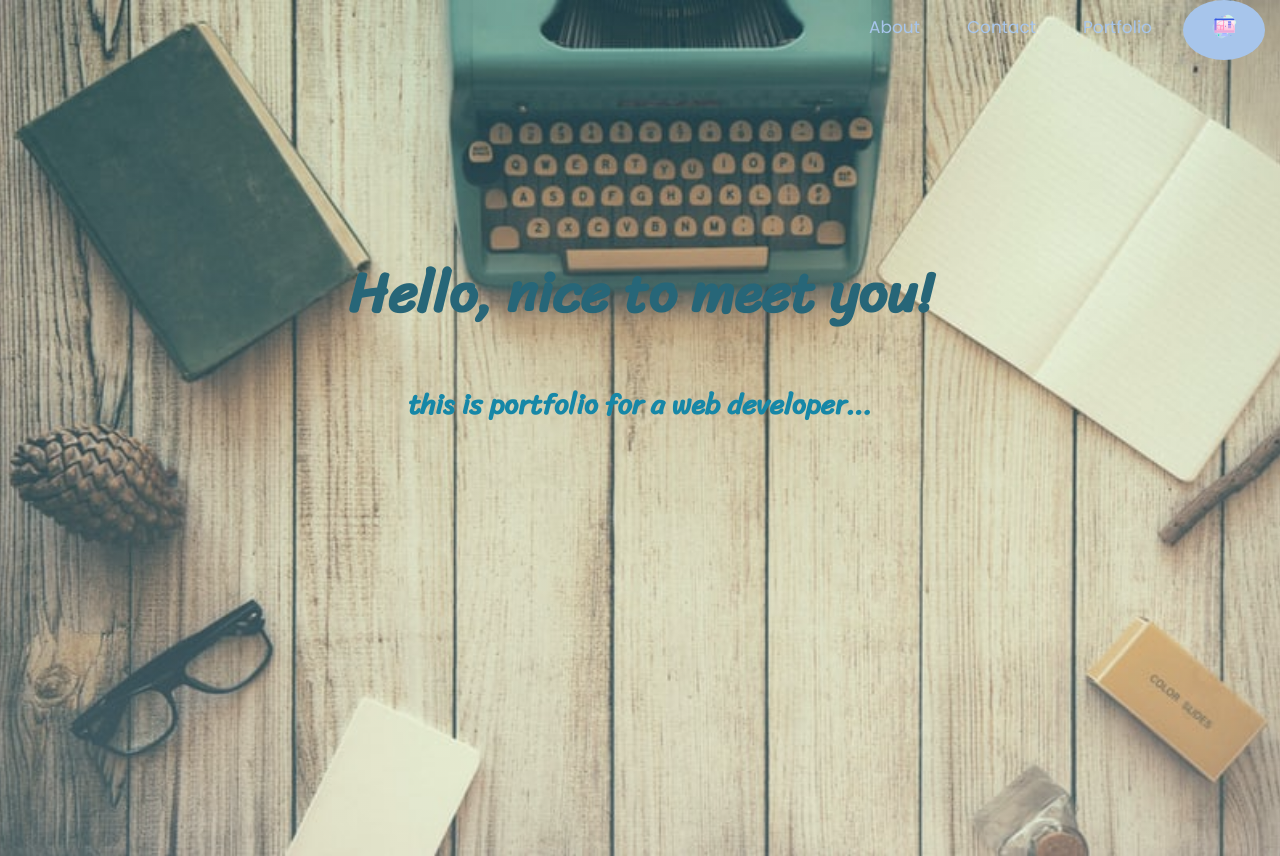
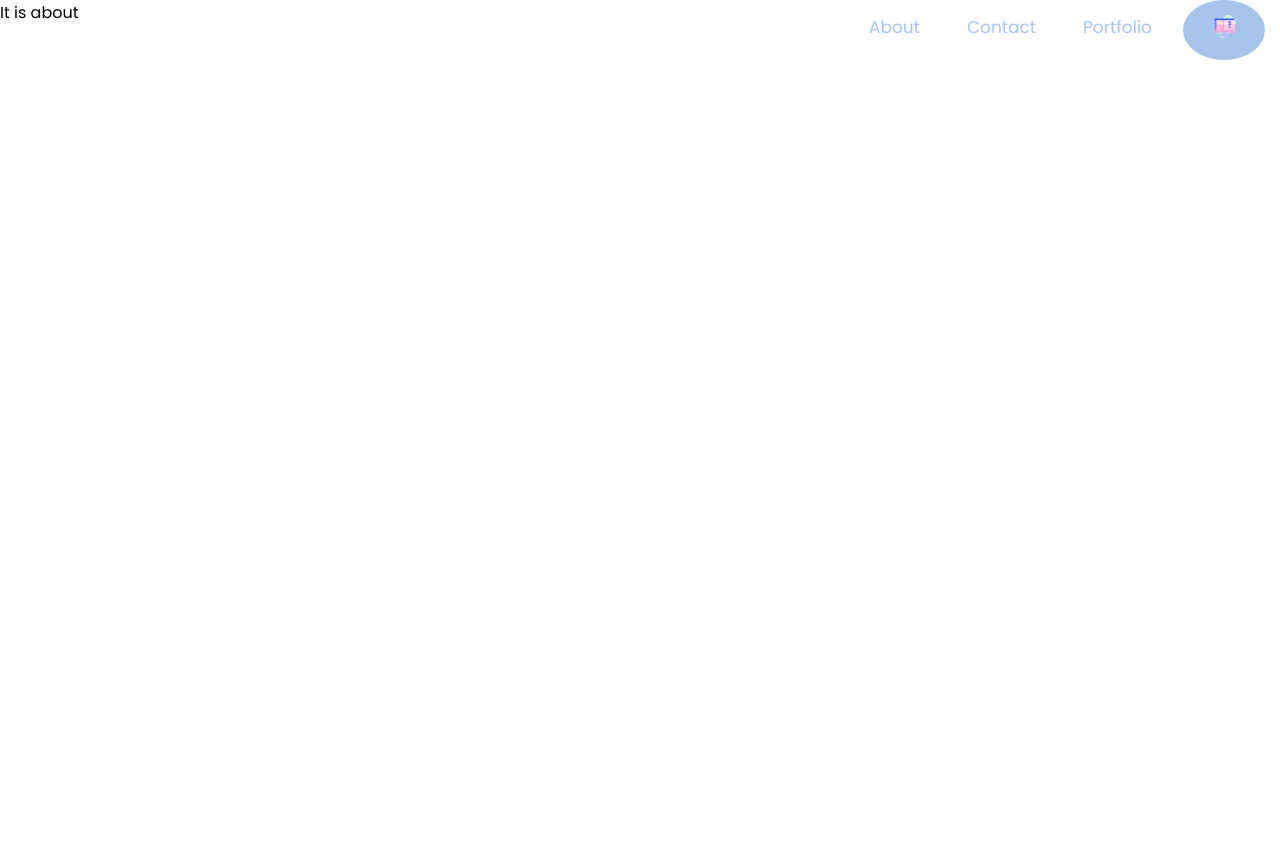
Before and after one commit to alena22292/portfolio-app, a React (Create React App) app: page /about in a window 1280 px wide. After the commit the page ends 800 px from the top, so only its background shows below. Built offline with nearby package versions, Linux system fonts and the light colour scheme.

Commit message:
Add page links to the router

```diff
--- a/src/App.js
+++ b/src/App.js
@@ -2,23 +2,34 @@ import React from "react";
 import {
   BrowserRouter as Router,
   Switch,
-  Route,
-  Link
+  Route
 } from "react-router-dom";
 // images:
 import logo from './images/logo.svg';
 // components:
 import Home from './components/Home';
 import Wrapper from './components/Wrapper';
+import About from './components/About';
+import Contact from './components/Contact';
+import Portfolio from './components/Portfolio';
 
 function App() {
   return (
     <div className="container">
       <Router>
         <Wrapper image={logo}>
-          <Switch>
-            <Route path="/">
+         <Switch>
+            <Route path="/" exact={true}>
               <Home />
+            </Route>
+            <Route path="/about">
+              <About />
+            </Route>
+            <Route path="/contact">
+              <Contact />
+            </Route>
+            <Route path="/portfolio">
+              <Portfolio />
             </Route>
           </Switch>
         </Wrapper>
--- /dev/null
+++ b/src/components/About.jsx
@@ -0,0 +1,15 @@
+import React, { Component } from 'react';
+
+// images:
+
+class About extends Component {
+  render() {
+    return (
+      <div>
+        It is about
+      </div>
+    );
+  }
+}
+
+export default About;
--- /dev/null
+++ b/src/components/Contact.jsx
@@ -0,0 +1,15 @@
+import React, { Component } from 'react';
+
+// images:
+
+class Contact extends Component {
+  render() {
+    return (
+      <div>
+        It is contact
+      </div>
+    );
+  }
+}
+
+export default Contact;
--- a/src/components/Home.jsx
+++ b/src/components/Home.jsx
@@ -1,5 +1,6 @@
 import React, { Component } from 'react';
 import Header from './Header';
+// images:
 import header from '../images/pic_2.jpeg';
 
 class Home extends Component {
@@ -7,7 +8,7 @@ class Home extends Component {
     return (
       <div>
         <Header image={header} title={"Hello, nice to meet you!"} subtitle={"this is portfolio for a web developer..."} link={"#"} buttonText={"Show more"} />
-
+        <div>It is a home page</div>
       </div>
     );
   }
--- /dev/null
+++ b/src/components/Portfolio.jsx
@@ -0,0 +1,15 @@
+import React, { Component } from 'react';
+
+// images:
+
+class Portfolio extends Component {
+  render() {
+    return (
+      <div>
+        It is portfolio
+      </div>
+    );
+  }
+}
+
+export default Portfolio;
```
